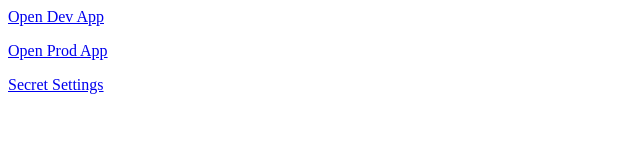
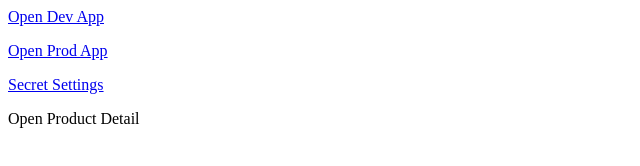
Before and after one commit to jesusgarcia-rccl/jesusgarcia-rccl.github.io, a website: page index.html in a window 1280 px wide. Shown: the whole page, without its empty margins (0-640 px from the left). Drawn offline with Linux system fonts and the light colour scheme.

Commit message:
Update index.html

```diff
--- a/index.html
+++ b/index.html
@@ -6,5 +6,6 @@
 <p><a href="royalcaribbean+dev://">Open Dev App</a></p>
 <p><a href="royalcaribbean://">Open Prod App</a></p>
 <p><a href="royalcaribbean+dev://secret_settings">Secret Settings</a></p>
+<p><a hfref="royalcaribbean://show/productDetail?kind=product&id=100000002946397995&categoryId=entertainment">Open Product Detail</a></p>
 </body>
 </html>
```
